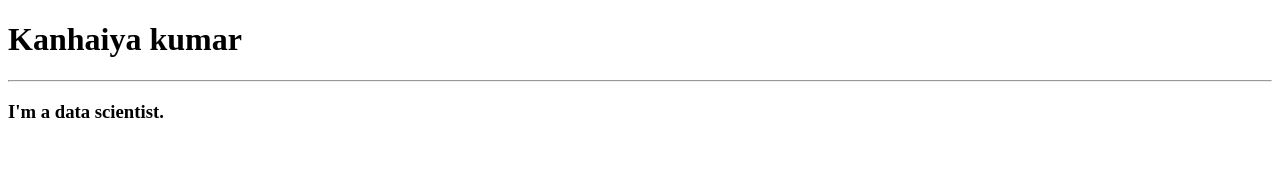
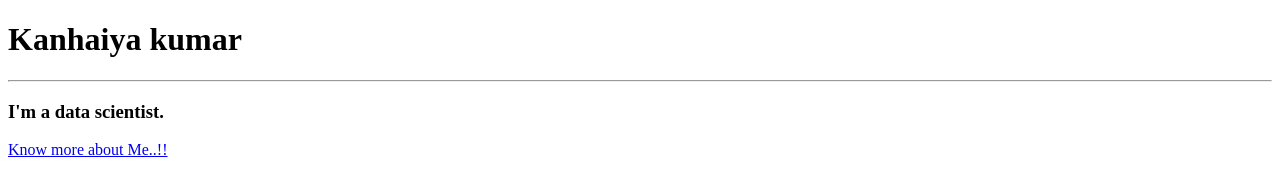
Before and after one commit to Kanha1235/my-portfolio, a plain HTML site: page index.html in a window 1280 px wide. Drawn offline with Linux system fonts and the light colour scheme.

Commit message:
updating index.html

```diff
--- a/index.html
+++ b/index.html
@@ -9,5 +9,6 @@
     <h1>Kanhaiya kumar</h1>
     <hr>
     <h3>I'm a data scientist.</h3>
+    <a href="about.html">Know more about Me..!!</a>
 </body>
 </html>
```
